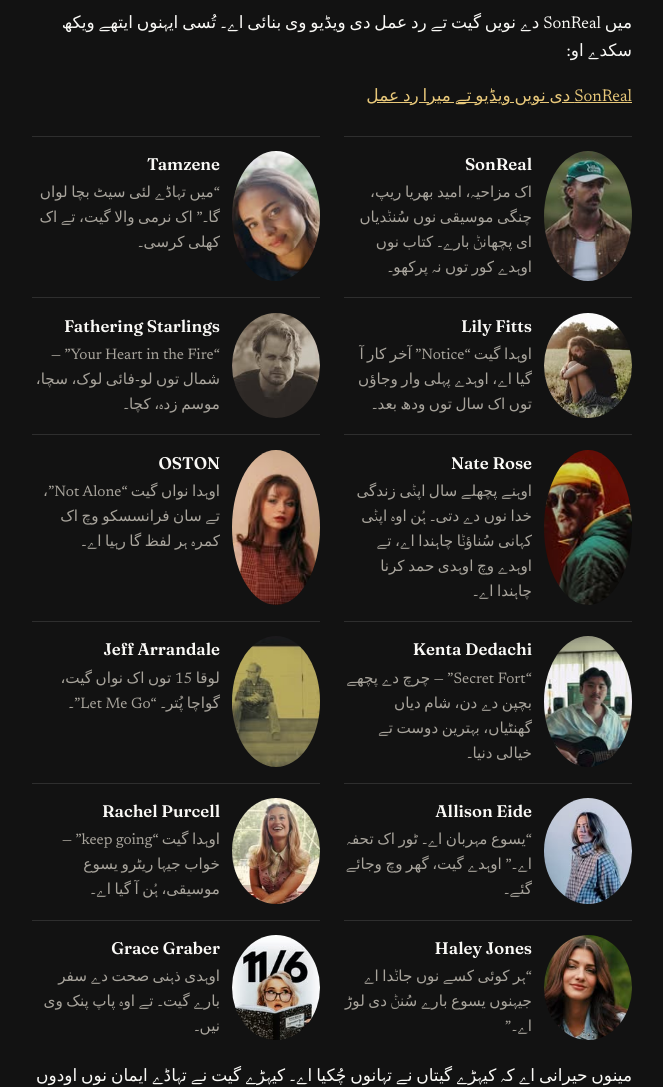
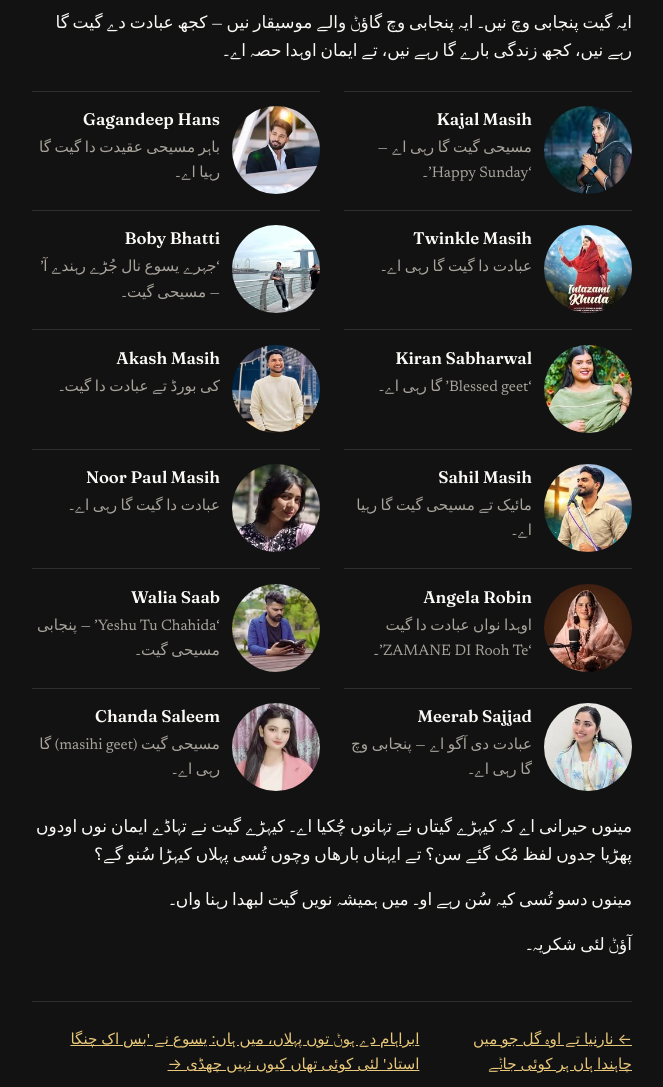
Before and after one commit to streamjonathan/jonathanmccallum-pnb, an Eleventy site: page content/posts/2026-11-23-music-and-faith.md in a window 1280 px wide. Shown: the part 600-1687 px from the top of the page, without its empty margins (308-971 px from the left). Built offline with nearby package versions, Linux system fonts and the light colour scheme; Eleventy itself is replaced by a stand-in of ours; files that its build step writes are made by us from their sources.

Commit message:
Music and Faith: Punjabi musicians (12 verified)

```diff
--- a/content/posts/2026-11-23-music-and-faith.md
+++ b/content/posts/2026-11-23-music-and-faith.md
@@ -3,7 +3,7 @@ title: "موسیقی تے ایمان"
 date: 2026-11-23
 slug: music-and-faith
 draft: false
-shareImage: /images/music-faith/sonreal.jpg
+shareImage: /images/music-faith/worshipper_kajal_masih.jpg
 ---
 
 میں انسٹاگرام تے موسیقاراں نوں سُنݨ وچ بہوں ویلا لاندا واں۔ ایہ اوہناں وچوں کجھ نیں جیہناں نوں میں اج کل سُن رہیا واں۔
@@ -14,70 +14,68 @@ shareImage: /images/music-faith/sonreal.jpg
 
 اوہ سارے عبادت دے گیت نہیں گا رہے۔ اوہناں وچوں بہتے بس زندگی بارے گا رہے نیں، تے ایمان اوہدا حصہ اے۔ ایہ اوہ گل اے جو مینوں اوہناں بارے پسند اے۔ انسٹاگرام تے گیت ویکھں لئی کسے کارڈ تے ٹیپ کرو۔
 
-میں SonReal دے نویں گیت تے رد عمل دی ویڈیو وی بنائی اے۔ تُسی ایہنوں ایتھے ویکھ سکدے او:
-
-[SonReal دی نویں ویڈیو تے میرا رد عمل](https://www.youtube.com/shorts/wePjZMr6beE)
+ایہ گیت پنجابی وچ نیں۔ ایہ پنجابی وچ گاؤݨ والے موسیقار نیں — کجھ عبادت دے گیت گا رہے نیں، کجھ زندگی بارے گا رہے نیں، تے ایمان اوہدا حصہ اے۔
 
 <div class="ig-grid">
-<a class="ig-card" href="https://www.instagram.com/reel/DgBgmKwB84s/" target="_blank" rel="noopener">
-<img class="ig-card__img" src="/images/music-faith/sonreal.jpg" alt="SonReal" loading="lazy" width="150" height="150">
-<span class="ig-card__text"><span class="ig-card__name">SonReal</span>
-<span class="ig-card__note">اک مزاحیہ، امید بھریا ریپ، چنگی موسیقی نوں سُنݨدیاں ای پچھانݨ بارے۔ کتاب نوں اوہدے کور توں نہ پرکھو۔</span></span>
+<a class="ig-card" href="https://www.instagram.com/reel/Ddypr71zM-9/" target="_blank" rel="noopener">
+<img class="ig-card__img" src="/images/music-faith/worshipper_kajal_masih.jpg" alt="Kajal Masih" loading="lazy" width="150" height="150">
+<span class="ig-card__text"><span class="ig-card__name">Kajal Masih</span>
+<span class="ig-card__note">مسیحی گیت گا رہی اے — ‘Happy Sunday’۔</span></span>
 </a>
-<a class="ig-card" href="https://www.instagram.com/reel/DgDnpYFAUjr/" target="_blank" rel="noopener">
-<img class="ig-card__img" src="/images/music-faith/tamzene.jpg" alt="Tamzene" loading="lazy" width="150" height="150">
-<span class="ig-card__text"><span class="ig-card__name">Tamzene</span>
-<span class="ig-card__note">“میں تہاڈے لئی سیٹ بچا لواں گا۔” اک نرمی والا گیت، تے اک کھلی کرسی۔</span></span>
+<a class="ig-card" href="https://www.instagram.com/reel/DH-1kKmSyH8/" target="_blank" rel="noopener">
+<img class="ig-card__img" src="/images/music-faith/gagandeep_hans_97.jpg" alt="Gagandeep Hans" loading="lazy" width="150" height="150">
+<span class="ig-card__text"><span class="ig-card__name">Gagandeep Hans</span>
+<span class="ig-card__note">باہر مسیحی عقیدت دا گیت گا رہیا اے۔</span></span>
 </a>
-<a class="ig-card" href="https://www.instagram.com/reel/Df5X6L3K-3W/" target="_blank" rel="noopener">
-<img class="ig-card__img" src="/images/music-faith/lilyfittsmusic.jpg" alt="Lily Fitts" loading="lazy" width="150" height="150">
-<span class="ig-card__text"><span class="ig-card__name">Lily Fitts</span>
-<span class="ig-card__note">اوہدا گیت “Notice” آخر کار آ گیا اے، اوہدے پہلی وار وجاؤں توں اک سال توں ودھ بعد۔</span></span>
+<a class="ig-card" href="https://www.instagram.com/reel/DHbRiMKPRkk/" target="_blank" rel="noopener">
+<img class="ig-card__img" src="/images/music-faith/twinkle_masih909.jpg" alt="Twinkle Masih" loading="lazy" width="150" height="150">
+<span class="ig-card__text"><span class="ig-card__name">Twinkle Masih</span>
+<span class="ig-card__note">عبادت دا گیت گا رہی اے۔</span></span>
 </a>
-<a class="ig-card" href="https://www.instagram.com/reel/DgE-ybeI6ko/" target="_blank" rel="noopener">
-<img class="ig-card__img" src="/images/music-faith/fatheringstarlings.jpg" alt="Fathering Starlings" loading="lazy" width="150" height="150">
-<span class="ig-card__text"><span class="ig-card__name">Fathering Starlings</span>
-<span class="ig-card__note">“Your Heart in the Fire” — شمال توں لو-فائی لوک، سچا، موسم زدہ، کچا۔</span></span>
+<a class="ig-card" href="https://www.instagram.com/reel/DDd6aowNfLn/" target="_blank" rel="noopener">
+<img class="ig-card__img" src="/images/music-faith/boby_bhatti.jpg" alt="Boby Bhatti" loading="lazy" width="150" height="150">
+<span class="ig-card__text"><span class="ig-card__name">Boby Bhatti</span>
+<span class="ig-card__note">‘جہرے یسوع نال جُڑے رہندے آ’ — مسیحی گیت۔</span></span>
 </a>
-<a class="ig-card" href="https://www.instagram.com/reel/DfkSMZhpium/" target="_blank" rel="noopener">
-<img class="ig-card__img" src="/images/music-faith/naterosemusic.jpg" alt="Nate Rose" loading="lazy" width="150" height="150">
-<span class="ig-card__text"><span class="ig-card__name">Nate Rose</span>
-<span class="ig-card__note">اوہنے پچھلے سال اپݨی زندگی خدا نوں دے دتی۔ ہُن اوہ اپݨی کہانی سُناؤݨا چاہندا اے، تے اوہدے وچ اوہدی حمد کرنا چاہندا اے۔</span></span>
+<a class="ig-card" href="https://www.instagram.com/reel/DJ_tQIVvFXp/" target="_blank" rel="noopener">
+<img class="ig-card__img" src="/images/music-faith/gospelsingerkiran.jpg" alt="Kiran Sabharwal" loading="lazy" width="150" height="150">
+<span class="ig-card__text"><span class="ig-card__name">Kiran Sabharwal</span>
+<span class="ig-card__note">‘Blessed geet’ گا رہی اے۔</span></span>
 </a>
-<a class="ig-card" href="https://www.instagram.com/p/DgBMyeNkkyO/" target="_blank" rel="noopener">
-<img class="ig-card__img" src="/images/music-faith/ostonmusic.jpg" alt="OSTON" loading="lazy" width="150" height="150">
-<span class="ig-card__text"><span class="ig-card__name">OSTON</span>
-<span class="ig-card__note">اوہدا نواں گیت “Not Alone”، تے سان فرانسسکو وچ اک کمرہ ہر لفظ گا رہیا اے۔</span></span>
+<a class="ig-card" href="https://www.instagram.com/reel/DKw6Y9uSUip/" target="_blank" rel="noopener">
+<img class="ig-card__img" src="/images/music-faith/worshiper_akash_masih.jpg" alt="Akash Masih" loading="lazy" width="150" height="150">
+<span class="ig-card__text"><span class="ig-card__name">Akash Masih</span>
+<span class="ig-card__note">کی بورڈ تے عبادت دا گیت۔</span></span>
 </a>
-<a class="ig-card" href="https://www.instagram.com/reel/Df1qtokoyBh/" target="_blank" rel="noopener">
-<img class="ig-card__img" src="/images/music-faith/kenta_dedachi.jpg" alt="Kenta Dedachi" loading="lazy" width="150" height="150">
-<span class="ig-card__text"><span class="ig-card__name">Kenta Dedachi</span>
-<span class="ig-card__note">“Secret Fort” — چرچ دے پچھے بچپن دے دن، شام دیاں گھنٹیاں، بہترین دوست تے خیالی دنیا۔</span></span>
+<a class="ig-card" href="https://www.instagram.com/reel/DfEIAKozugU/" target="_blank" rel="noopener">
+<img class="ig-card__img" src="/images/music-faith/worshiper_sahil_masih.jpg" alt="Sahil Masih" loading="lazy" width="150" height="150">
+<span class="ig-card__text"><span class="ig-card__name">Sahil Masih</span>
+<span class="ig-card__note">مائیک تے مسیحی گیت گا رہیا اے۔</span></span>
 </a>
-<a class="ig-card" href="https://www.instagram.com/reel/DfCRnSiPXa5/" target="_blank" rel="noopener">
-<img class="ig-card__img" src="/images/music-faith/jeffarrandale.jpg" alt="Jeff Arrandale" loading="lazy" width="150" height="150">
-<span class="ig-card__text"><span class="ig-card__name">Jeff Arrandale</span>
-<span class="ig-card__note">لوقا 15 توں اک نواں گیت، گواچا پُتر۔ “Let Me Go”۔</span></span>
+<a class="ig-card" href="https://www.instagram.com/reel/DO09JcrElxL/" target="_blank" rel="noopener">
+<img class="ig-card__img" src="/images/music-faith/noorpaulmasih.jpg" alt="Noor Paul Masih" loading="lazy" width="150" height="150">
+<span class="ig-card__text"><span class="ig-card__name">Noor Paul Masih</span>
+<span class="ig-card__note">عبادت دا گیت گا رہی اے۔</span></span>
 </a>
-<a class="ig-card" href="https://www.instagram.com/reel/Df71X0lzZsN/" target="_blank" rel="noopener">
-<img class="ig-card__img" src="/images/music-faith/allison_eide.jpg" alt="Allison Eide" loading="lazy" width="150" height="150">
-<span class="ig-card__text"><span class="ig-card__name">Allison Eide</span>
-<span class="ig-card__note">“یسوع مہربان اے۔ ٹور اک تحفہ اے۔” اوہدے گیت، گھر وچ وجائے گئے۔</span></span>
+<a class="ig-card" href="https://www.instagram.com/reel/Ddp_UmdI3FN/" target="_blank" rel="noopener">
+<img class="ig-card__img" src="/images/music-faith/angela_robin_official.jpg" alt="Angela Robin" loading="lazy" width="150" height="150">
+<span class="ig-card__text"><span class="ig-card__name">Angela Robin</span>
+<span class="ig-card__note">اوہدا نواں عبادت دا گیت ‘ZAMANE DI Rooh Te’۔</span></span>
 </a>
-<a class="ig-card" href="https://www.instagram.com/reel/DgD31mXBDcn/" target="_blank" rel="noopener">
-<img class="ig-card__img" src="/images/music-faith/rachelpurcellmusic.jpg" alt="Rachel Purcell" loading="lazy" width="150" height="150">
-<span class="ig-card__text"><span class="ig-card__name">Rachel Purcell</span>
-<span class="ig-card__note">اوہدا گیت “keep going” — خواب جیہا ریٹرو یسوع موسیقی، ہُن آ گیا اے۔</span></span>
+<a class="ig-card" href="https://www.instagram.com/reel/DfPMKoYsOvZ/" target="_blank" rel="noopener">
+<img class="ig-card__img" src="/images/music-faith/waliasaab17.jpg" alt="Walia Saab" loading="lazy" width="150" height="150">
+<span class="ig-card__text"><span class="ig-card__name">Walia Saab</span>
+<span class="ig-card__note">‘Yeshu Tu Chahida’ — پنجابی مسیحی گیت۔</span></span>
 </a>
-<a class="ig-card" href="https://www.instagram.com/reel/Df9vziqCJtC/" target="_blank" rel="noopener">
-<img class="ig-card__img" src="/images/music-faith/haleyjonesofficial.jpg" alt="Haley Jones" loading="lazy" width="150" height="150">
-<span class="ig-card__text"><span class="ig-card__name">Haley Jones</span>
-<span class="ig-card__note">“ہر کوئی کسے نوں جاݨدا اے جیہنوں یسوع بارے سُنݨ دی لوڑ اے۔”</span></span>
+<a class="ig-card" href="https://www.instagram.com/reel/Ddncj2KMhdi/" target="_blank" rel="noopener">
+<img class="ig-card__img" src="/images/music-faith/meerab_sajjad_official.jpg" alt="Meerab Sajjad" loading="lazy" width="150" height="150">
+<span class="ig-card__text"><span class="ig-card__name">Meerab Sajjad</span>
+<span class="ig-card__note">عبادت دی آگو اے — پنجابی وچ گا رہی اے۔</span></span>
 </a>
-<a class="ig-card" href="https://www.instagram.com/reel/DgAmATaizM0/" target="_blank" rel="noopener">
-<img class="ig-card__img" src="/images/music-faith/gracegrabermusic.jpg" alt="Grace Graber" loading="lazy" width="150" height="150">
-<span class="ig-card__text"><span class="ig-card__name">Grace Graber</span>
-<span class="ig-card__note">اوہدی ذہنی صحت دے سفر بارے گیت۔ تے اوہ پاپ پنک وی نیں۔</span></span>
+<a class="ig-card" href="https://www.instagram.com/reel/DcoIVo6sTSm/" target="_blank" rel="noopener">
+<img class="ig-card__img" src="/images/music-faith/chandasaleemoffical.jpg" alt="Chanda Saleem" loading="lazy" width="150" height="150">
+<span class="ig-card__text"><span class="ig-card__name">Chanda Saleem</span>
+<span class="ig-card__note">مسیحی گیت (masihi geet) گا رہی اے۔</span></span>
 </a>
 </div>
 
```
Also changed, not shown: content/images/music-faith/angela_robin_official.jpg (added), content/images/music-faith/boby_bhatti.jpg (added), content/images/music-faith/chandasaleemoffical.jpg (added), content/images/music-faith/gagandeep_hans_97.jpg (added), content/images/music-faith/gospelsingerkiran.jpg (added), content/images/music-faith/meerab_sajjad_official.jpg (added), content/images/music-faith/noorpaulmasih.jpg (added), content/images/music-faith/twinkle_masih909.jpg (added), content/images/music-faith/waliasaab17.jpg (added), content/images/music-faith/worshiper_akash_masih.jpg (added), content/images/music-faith/worshiper_sahil_masih.jpg (added), content/images/music-faith/worshipper_kajal_masih.jpg (added).
